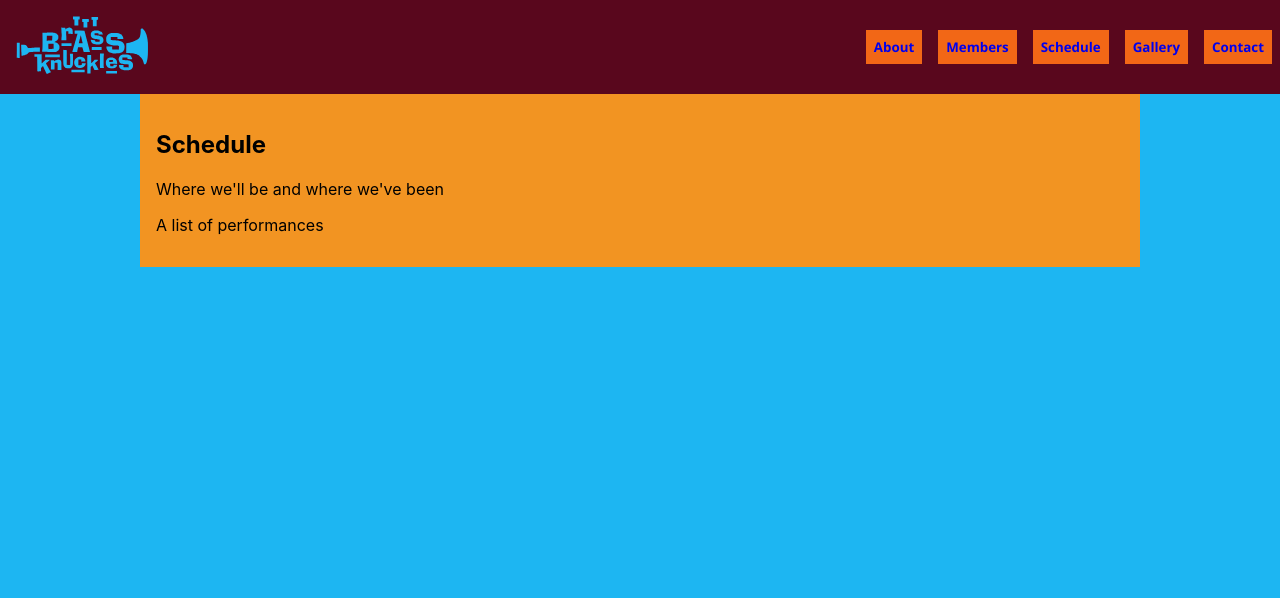
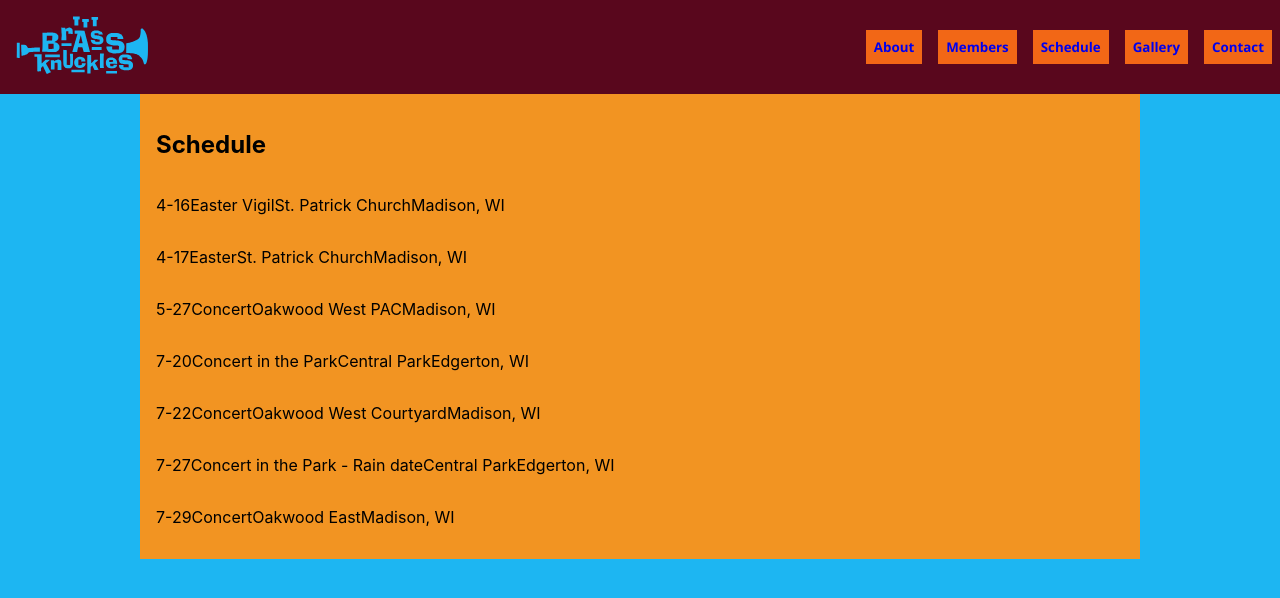
Before and after one commit to jamestw13/brass-knuckles, a React (Create React App) app: page /schedule in a window 1280 px wide. Shown: the top 598 px of the page. Built offline with nearby package versions, Linux system fonts and the light colour scheme.

Commit message:
added schedule dates and display

```diff
--- a/src/App.css
+++ b/src/App.css
@@ -71,8 +71,8 @@ main {
   padding: 0.25rem;
   background-color: #59071d;
   width: 30%;
-  -webkit-transition: 2s ease;
-  transition: 2s ease;
+  -webkit-transition: width 2s ease;
+  transition: width 2s ease;
 }
 
 .image-container:hover {
@@ -88,8 +88,9 @@ main {
      object-position: center;
 }
 
-.image:hover {
-  -o-object-position: top;
-     object-position: top;
+.event-row {
+  display: -webkit-box;
+  display: -ms-flexbox;
+  display: flex;
 }
 /*# sourceMappingURL=App.css.map */
--- a/src/components/Image.js
+++ b/src/components/Image.js
@@ -1,4 +1,4 @@
-import React, { useEffect } from 'react';
+import React from 'react';
 
 function Image({ image, index }) {
   const { id, description } = image;
--- a/src/pages/Schedule.js
+++ b/src/pages/Schedule.js
@@ -1,12 +1,68 @@
-import React from 'react';
+import React, { useEffect, useState } from 'react';
 import { Link } from 'react-router-dom';
 
+// 17aCoIcb2RlGMCmlN4uvUiarDWdWJa4aFqh_IZ6ZhmME
+
 function Schedule() {
+  const [scheduleData] = useState([
+    {
+      date: '4-16',
+      event: 'Easter Vigil',
+      location: 'St. Patrick Church',
+      city: 'Madison, WI',
+    },
+    {
+      date: '4-17',
+      event: 'Easter',
+      location: 'St. Patrick Church',
+      city: 'Madison, WI',
+    },
+    {
+      date: '5-27',
+      event: 'Concert',
+      location: 'Oakwood West PAC',
+      city: 'Madison, WI',
+    },
+    {
+      date: '7-20',
+      event: 'Concert in the Park',
+      location: 'Central Park',
+      city: 'Edgerton, WI',
+    },
+    {
+      date: '7-22',
+      event: 'Concert',
+      location: 'Oakwood West Courtyard',
+      city: 'Madison, WI',
+    },
+    {
+      date: '7-27',
+      event: 'Concert in the Park - Rain date',
+      location: 'Central Park',
+      city: 'Edgerton, WI',
+    },
+    {
+      date: '7-29',
+      event: 'Concert',
+      location: 'Oakwood East',
+      city: 'Madison, WI',
+    },
+  ]);
+
   return (
     <section>
       <h2>Schedule</h2>
-      <p>Where we'll be and where we've been</p>
-      <p>A list of performances</p>
+      {console.log(scheduleData)}
+      {scheduleData.map((event, index) => {
+        return (
+          <div className='event-row' key={index}>
+            <p>{event.date}</p>
+            <p>{event.event}</p>
+            <p>{event.location}</p>
+            <p>{event.city}</p>
+          </div>
+        );
+      })}
     </section>
   );
 }
--- a/src/scss/App.scss
+++ b/src/scss/App.scss
@@ -69,7 +69,7 @@ main {
   &:hover {
     width: 100%;
   }
-  transition: 2s ease;
+  transition: width 2s ease;
 }
 
 .image {
@@ -77,7 +77,10 @@ main {
   height: 100%;
   object-fit: none;
   object-position: center;
-  &:hover {
-    object-position: top;
-  }
 }
+
+// SCHEDULE
+
+.event-row {
+  display: flex;
+}
```
Also changed, not shown: 2 other files (tests, documents, lock files or other folders).
